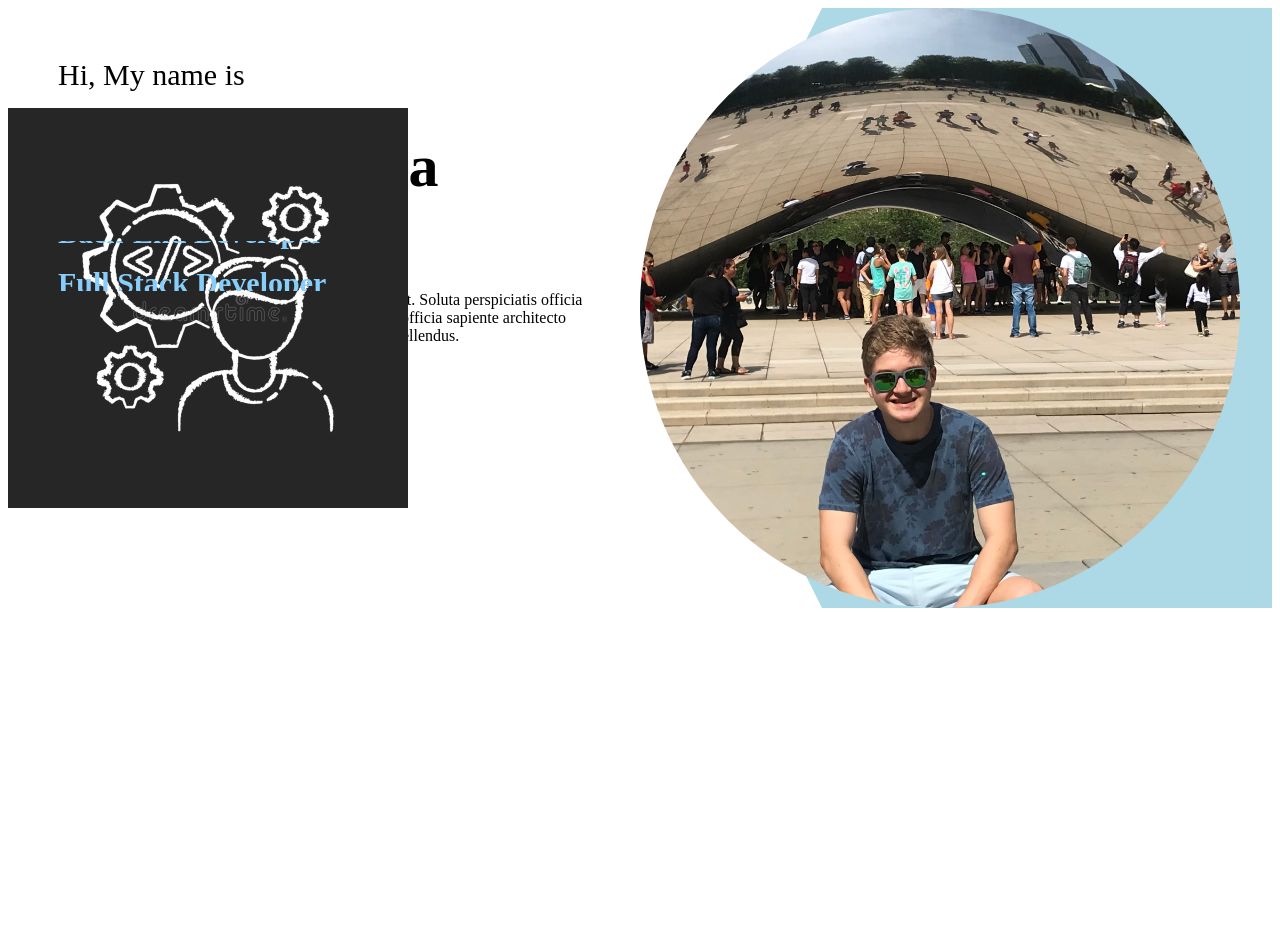
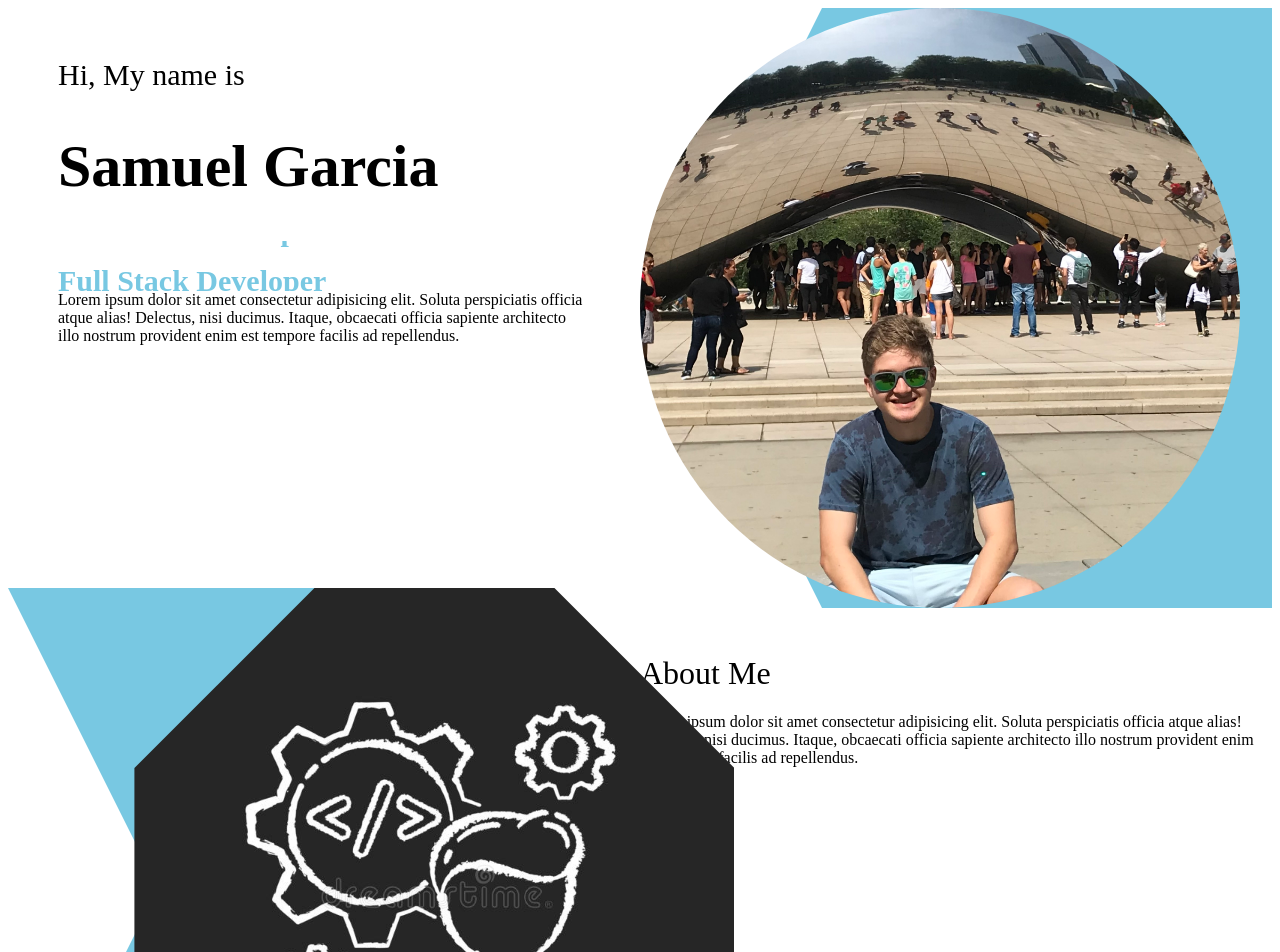
Before and after one commit to SamuelGa25/portfolio-v2, a React (Create React App) app: page / in a window 1280 px wide. Shown: the top 952 px of the page. Before the commit the page ends 916 px from the top, so only its background shows below. Built offline with nearby package versions, Linux system fonts and the light colour scheme.

Commit message:
issue fixed, now doing about me. next portfolio

```diff
--- a/src/components/about/About.js
+++ b/src/components/about/About.js
@@ -17,6 +17,17 @@ const About = () => {
             </div>
 
          <div className="about-right">
+
+            <h1 className="about-title">About Me</h1>
+
+            <p className="about- desc">
+            Lorem ipsum dolor sit amet consectetur adipisicing elit.
+            Soluta perspiciatis officia atque alias! Delectus, nisi ducimus. Itaque, obcaecati
+            officia sapiente architecto illo nostrum provident enim est tempore facilis ad repellendus.
+            </p>
+
+
+
          </div>
 
 
--- a/src/components/about/about.css
+++ b/src/components/about/about.css
@@ -1,41 +1,70 @@
 .about{
-    height: 100vh;
+
+    height: 150vh;
+    display: flex;
+    align-items: center;
 
 
 }
 
 .about-left{
-    flex:1;
 
+    flex: 1;
+    display: flex;
+    align-items: center;
+    justify-content: center;
+
+    position: relative;
 
 }
 
 .about-right{
+
     flex:1;
 
 }
 
+
 .about-collage{
+    background-color: #78C8E2;
+    height: 600px;
+    width: 600px;
+
     position: absolute;
-    top: 50px;
-    left: 50px;
-    background-color: lightblue;
+    top:0;
+    left: 0;
+    clip-path: polygon(75% 0%, 100% 50%, 75% 100%, 0% 100%, 25% 50%, 0% 0%);
+
+
 }
 
 .img2-cover{
 
     width: 60%;
-    height: 70vhpx;
-    border-radius: 30px;
+    height: 30vh;
 
-
-
+    overflow: hidden;
 }
 
 .about-img{
 
-    width: 400px;
-    height: 400px;
-    object-fit: cover;
+    height: 600px;
+    width: 600px;
+
+    position: absolute;
+
+    top: 2;
+    left: 2;
+
+    clip-path: polygon(30% 0%, 70% 0%, 100% 30%, 100% 70%, 70% 100%, 30% 100%, 0% 70%, 0% 30%);
 
 }
+
+
+.about-title{
+
+    font-weight: 400;
+}
+.about-desc{
+    font-weight: 300;
+}
--- a/src/components/intro/intro.css
+++ b/src/components/intro/intro.css
@@ -50,7 +50,7 @@
     height: 50px;
     font-size: 30px;
     font-weight: bold;
-    color: lightskyblue;
+    color: #78C8E2;
     display: flex;
     align-items: center;
 
@@ -81,7 +81,7 @@
 
 .img-cover{
     clip-path: polygon(100% 0%, 100% 51%, 100% 100%, 25% 100%, 0% 50%, 25% 0%);
-    background-color: lightblue;
+    background-color: #78C8E2;
     height: 600px;
     width: 600px;
 
```
